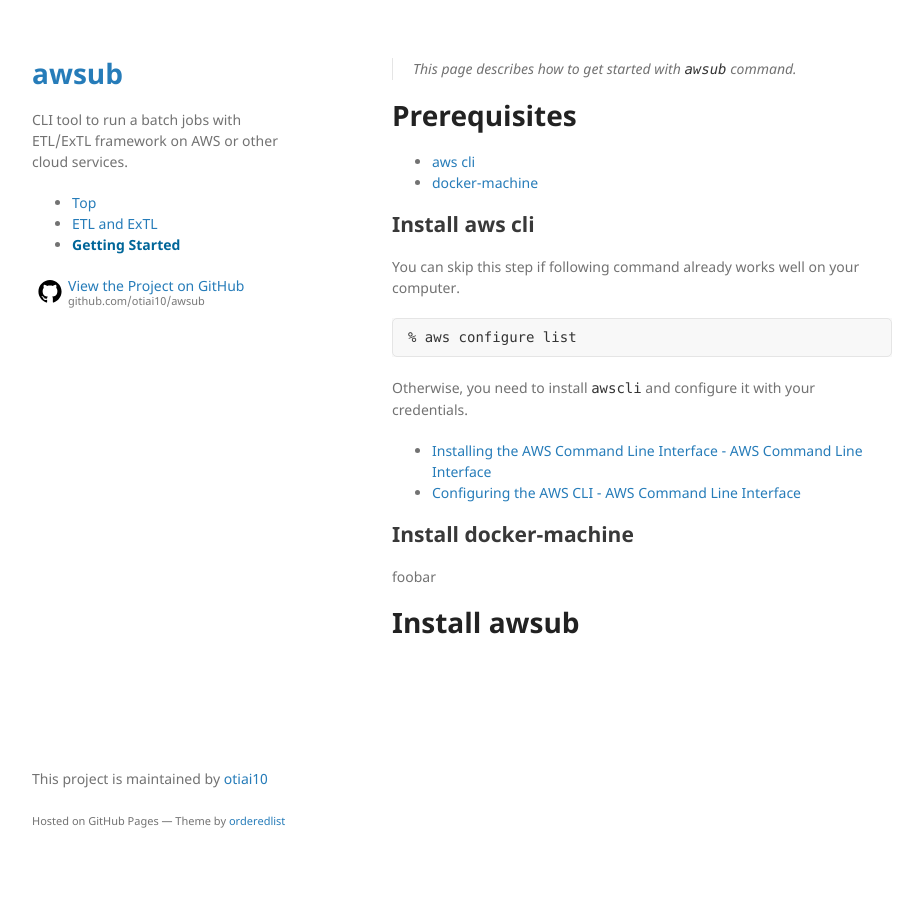
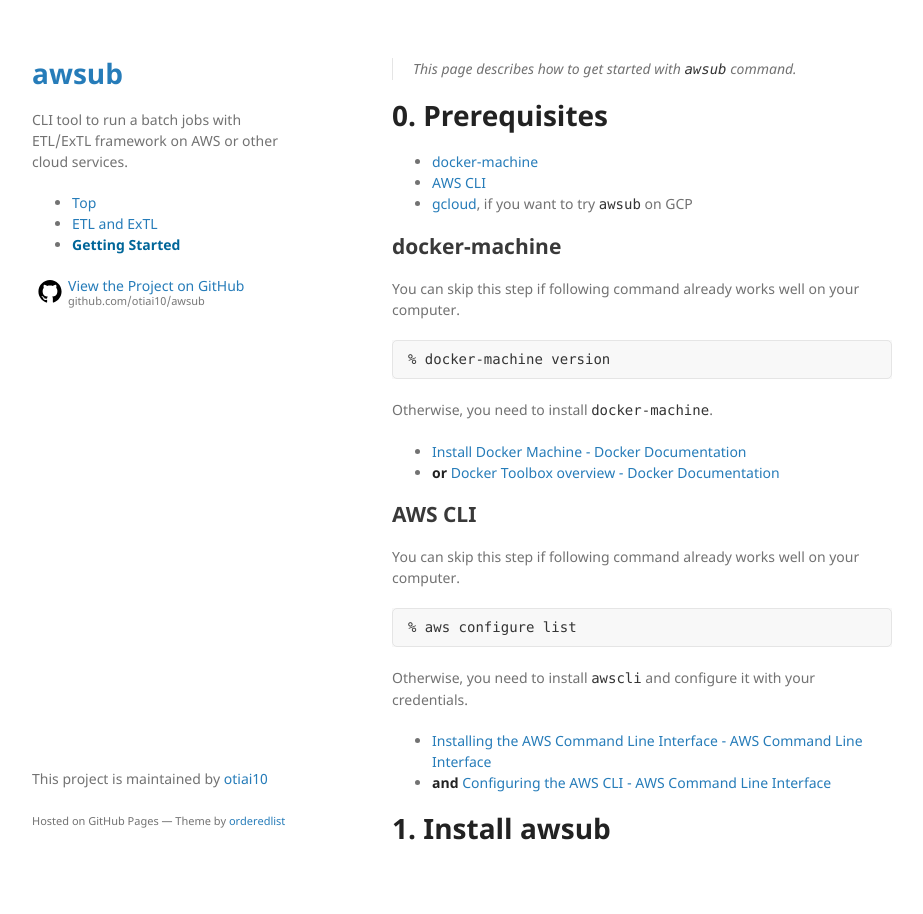
Before and after one commit to awsub/awsub.github.io, a Jekyll site: the page built from getting-started.md, in a window 1280 px wide. Shown: the whole page, without its empty margins (178-1101 px from the left). Built offline with Jekyll 4.4.1, drawn with Linux system fonts in a browser that asks for light colours.

Commit message:
Fix a bit

````diff
--- /dev/null
+++ b/_sass/customized.scss
@@ -0,0 +1,4 @@
+
+details>summary {
+  margin-bottom: 16px;
+}
--- a/_sass/jekyll-theme-minimal.scss
+++ b/_sass/jekyll-theme-minimal.scss
@@ -1,5 +1,6 @@
 @import "fonts";
 @import "rouge-github";
+@import "customized";
 
 body {
   background-color: #fff;
--- a/getting-started.md
+++ b/getting-started.md
@@ -6,12 +6,26 @@
 
 > This page describes how to get started with `awsub` command.
 
-# Prerequisites
+# 0. Prerequisites
 
-- [aws cli](#install-aws-cli)
-- [docker-machine](#install-docker-machine)
+- [docker-machine](#docker-machine)
+- [AWS CLI](#aws-cli)
+- [gcloud](https://cloud.google.com/sdk/install){:target="_blank"}, if you want to try `awsub` on GCP
 
-## Install aws cli
+## docker-machine
+
+You can skip this step if following command already works well on your computer.
+
+```sh
+% docker-machine version
+```
+
+Otherwise, you need to install `docker-machine`.
+
+- [Install Docker Machine - Docker Documentation](https://docs.docker.com/machine/install-machine/){:target="_blank"}
+- **or** [Docker Toolbox overview - Docker Documentation](https://docs.docker.com/toolbox/overview)
+
+## AWS CLI
 
 You can skip this step if following command already works well on your computer.
 
@@ -22,11 +36,6 @@
 Otherwise, you need to install `awscli` and configure it with your credentials.
 
 - [Installing the AWS Command Line Interface - AWS Command Line Interface](https://docs.aws.amazon.com/cli/latest/userguide/installing.html){:target="_blank"}
-- [Configuring the AWS CLI - AWS Command Line Interface ](https://docs.aws.amazon.com/cli/latest/userguide/cli-chap-getting-started.html){:target="_blank"}
+- **and** [Configuring the AWS CLI - AWS Command Line Interface ](https://docs.aws.amazon.com/cli/latest/userguide/cli-chap-getting-started.html){:target="_blank"}
 
-
-## Install docker-machine
-
-foobar
-
-# Install awsub
+# 1. Install awsub
````
